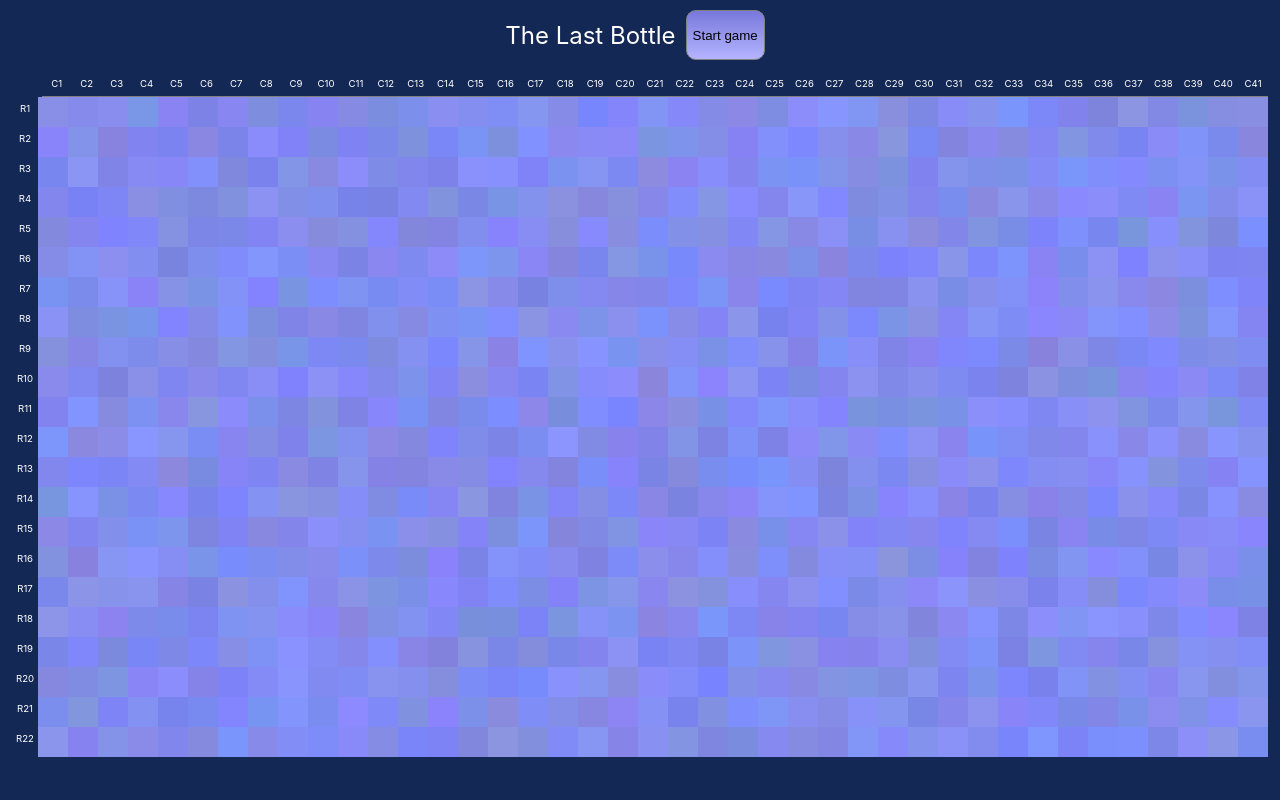
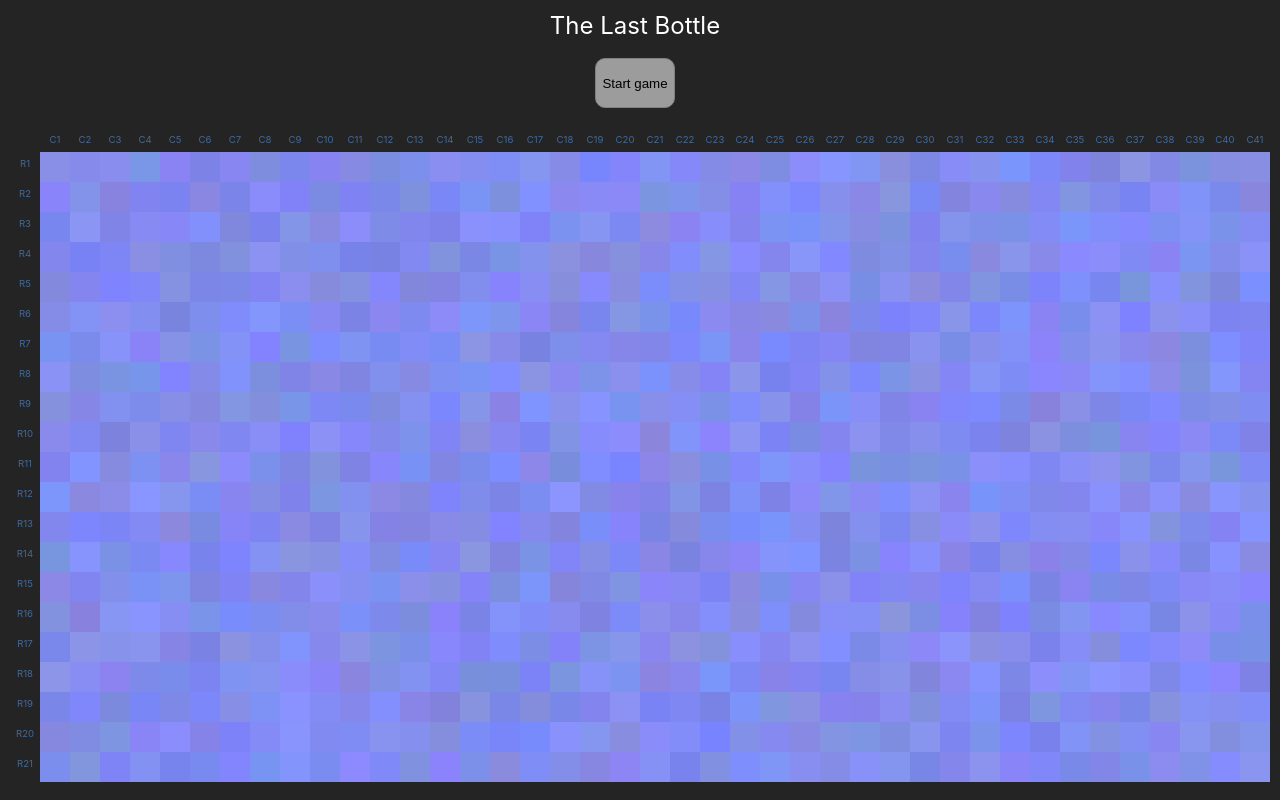
Before and after one commit to koakh/ChallengeTheLastBottle, a React (Vite) app: page / in a window 1280 px wide. Built offline with nearby package versions, Linux system fonts and the light colour scheme.

Commit message:
tweak css and move title position

```diff
--- a/src/App.css
+++ b/src/App.css
@@ -4,7 +4,6 @@ html,body {
 }
 
 #root {
-  background: #142856;
   text-align: center;
   width: 100%;
   height: 100%;
@@ -20,7 +19,7 @@ html,body {
 }
 
 .gameTitle {
-  font-size: 2.0em;
+  font-size: 1.5em;
   color: white;
   padding: 14px 10px 10px 0px;
 }
@@ -32,25 +31,27 @@ html,body {
   margin-right: 10px;
   height: 50px;
   color: black;
-  background-image: linear-gradient(rgb(120,120,220), rgb(180,180,255));
+  background-color: #9c9c9c;
+  /* background-image: linear-gradient(rgb(120,120,220), rgb(180,180,255)); */
   /* box-shadow: rgba(0, 0, 0, 0.25) 0px 54px 55px, rgba(0, 0, 0, 0.12) 0px -12px 30px, rgba(0, 0, 0, 0.12) 0px 4px 6px, rgba(0, 0, 0, 0.17) 0px 12px 13px, rgba(0, 0, 0, 0.09) 0px -3px 5px; */
 }
 
 .button:disabled {
-  background-image: linear-gradient(rgb(80,80,180), rgb(140,140,240));
+  background-color: #8a8a8a;
+  /* background-image: linear-gradient(rgb(80,80,180), rgb(140,140,240)); */
 }
 
 .button:hover {
-  filter: drop-shadow(0 0 0.5em white);
+  filter: drop-shadow(0 0 0.2em white);
 }
 
 .button.react:hover {
-  filter: drop-shadow(0 0 0.5em white);
+  filter: drop-shadow(0 0 0.2em white);
 }
 
 .gameStatus {
   display: flex;
-  width: 400px;
+  width: 300px;
   justify-content: left;
   align-items: center;
   padding: 5px 10px;
--- a/src/App.jsx
+++ b/src/App.jsx
@@ -194,8 +194,8 @@ const App = () => {
 
   return (
     <div className='App'>
+      <div className='gameTitle'>{constants.I18N.gameName}</div>
       <div className='toolbar'>
-        <div className='gameTitle'>{constants.I18N.gameName}</div>
         {state.gameStatus.running ? (
           <>
             <button
--- a/src/app/config.js
+++ b/src/app/config.js
@@ -1,6 +1,7 @@
 export const constants = {
   DEBUG: false,
   SHOW_GRID_POSITION: false,
+  MIN_GRID_SIZE: [7, 7],
   CELL_SIZE: [30, 30],
   PLAYER_ID: 'Henry',
   PLASTIC_BOTTLE_ID: 'Plastic Bottle',
@@ -20,8 +21,8 @@ export const constants = {
     ['W', 'E'],
     ['NW', 'SE']
   ],
-  STEPS_TIME_INTERVAL: 250,
-  BOTTLE_THINK_INTERVAL: 25,
+  STEPS_TIME_INTERVAL: 500,
+  BOTTLE_THINK_INTERVAL: 1000,
   COLORS: {
     randomGpgpArea: [
       [220, 255],
--- a/src/components/grid/Grid.css
+++ b/src/components/grid/Grid.css
@@ -1,8 +1,8 @@
 .grid {
-  padding: 2px;
-  margin: 10px;
+  /* padding: 2px; */
+  margin: 20px;
   color: white;
-  /* color: #446896; */
+  color: #446896;
   /* box-shadow: rgba(0, 0, 0, 0.25) 0px 54px 55px, rgba(0, 0, 0, 0.12) 0px -12px 30px, rgba(0, 0, 0, 0.12) 0px 4px 6px, rgba(0, 0, 0, 0.17) 0px 12px 13px, rgba(0, 0, 0, 0.09) 0px -3px 5px; */
 }
 
@@ -10,19 +10,13 @@
   text-align: block;
   display: flex;
   justify-content: center;
-}
-
-.columnStart > div {
-  display: block;
-  width: 31px;
-  text-align: center;
-  font-size: 0.6em;
-  width: 30px;
+  /* background-color: blue; */
+  min-width: 30px;
 }
 
 .columnLabel > div {
   display: block;
-  width: 30px;
   text-align: center;
   font-size: 0.6em;
+  min-width: 30px;
 }
--- a/src/components/grid/Grid.jsx
+++ b/src/components/grid/Grid.jsx
@@ -12,7 +12,7 @@ export default function Grid () {
   const running = state.gameStatus.running;
 
   const renderGrid = () => {
-    const removeHeight = 85;
+    const removeHeight = 124;
     const removeWidth = 10;
     const columns =
       Math.floor((window.innerWidth - removeWidth) / constants.CELL_SIZE[0]) -
@@ -20,8 +20,14 @@ export default function Grid () {
     const rows =
       Math.floor((window.innerHeight - removeHeight) / constants.CELL_SIZE[1]) -
       1;
-    setColumns(columns);
-    setRows(rows);
+    setColumns(
+      columns < constants.MIN_GRID_SIZE[0]
+        ? constants.MIN_GRID_SIZE[0]
+        : columns
+    );
+    setRows(
+      rows < constants.MIN_GRID_SIZE[1] ? constants.MIN_GRID_SIZE[1] : rows
+    );
     dispatch({
       type: 'SET_GRID',
       payload: {
@@ -53,9 +59,7 @@ export default function Grid () {
       <div className='columnLabel'>
         {columns > 0 &&
           [...Array(columns + 1).keys()].map((e, i) => (
-            <div key={i} style={{ borderBottom: i > 0 && '1px solid grey' }}>
-              {i > 0 ? `C${e}` : ''}
-            </div>
+            <div key={i}>{i > 0 ? `C${e}` : ''}</div>
           ))}
       </div>
 
--- a/src/components/row/Row.css
+++ b/src/components/row/Row.css
@@ -7,8 +7,8 @@
 
 .row > div {
   display: block;
-  width: 30px;
-  height: 30px;
+  min-width: 30px;
+  min-height: 30px;
   text-align: center;
   font-size: 0.6em;
 }
```
